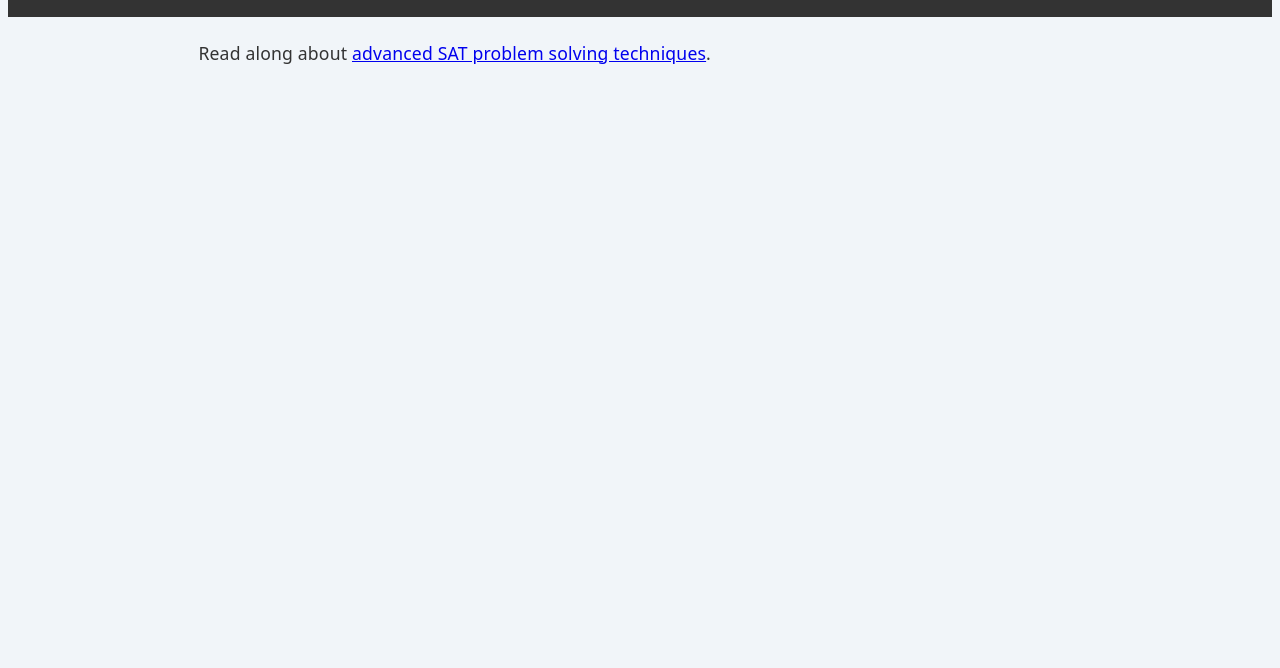
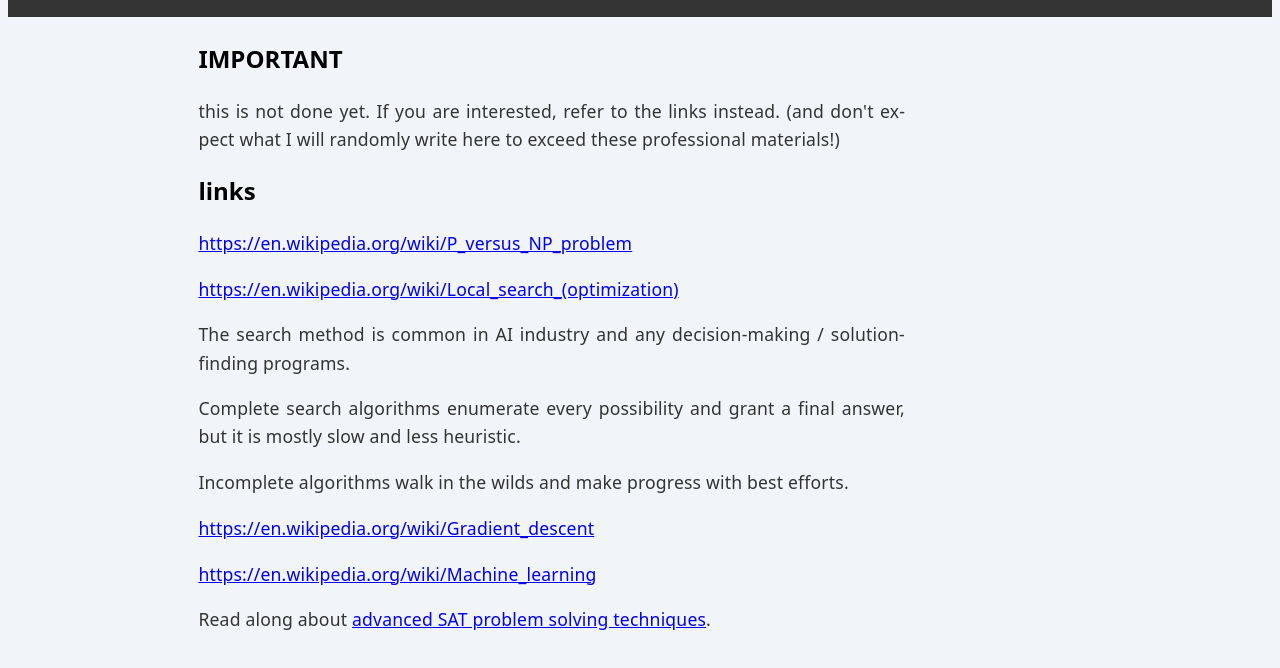
Before and after one commit to iscas-zac/sat-explain, an Astro site: page /ap3 in a window 1280 px wide. Shown: the part 80-748 px from the top of the page. Built offline with nearby package versions, Linux system fonts and the light colour scheme; Astro itself is replaced by a stand-in of ours.

Commit message:
update links to appendices

```diff
--- a/src/pages/ap3.mdx
+++ b/src/pages/ap3.mdx
@@ -9,4 +9,29 @@ import Guide from "../components/Guide.astro";
 import TodoModal from "../components/TodoModal.astro";
 import Canvas from "../components/Canvas.astro";
 
+## IMPORTANT
+
+this is not done yet. If you are interested, refer to
+the links instead. (and don't expect what I will randomly write here to
+exceed these professional materials!)
+
+## links
+
+https://en.wikipedia.org/wiki/P_versus_NP_problem
+
+https://en.wikipedia.org/wiki/Local_search_(optimization)
+
+The search method is common in AI industry and any decision-making /
+solution-finding programs.
+
+Complete search algorithms enumerate every possibility and grant a
+final answer, but it is mostly slow and less heuristic.
+
+Incomplete algorithms walk in the wilds and make progress with best
+efforts.
+
+https://en.wikipedia.org/wiki/Gradient_descent
+
+https://en.wikipedia.org/wiki/Machine_learning
+
 Read along about [advanced SAT problem solving techniques](./ch4).
```
Also changed, not shown: src/pages/ap1.mdx (+16 -0 lines), src/pages/ap2.mdx (+21 -0 lines), src/pages/ch1.mdx (+10 -2 lines).
